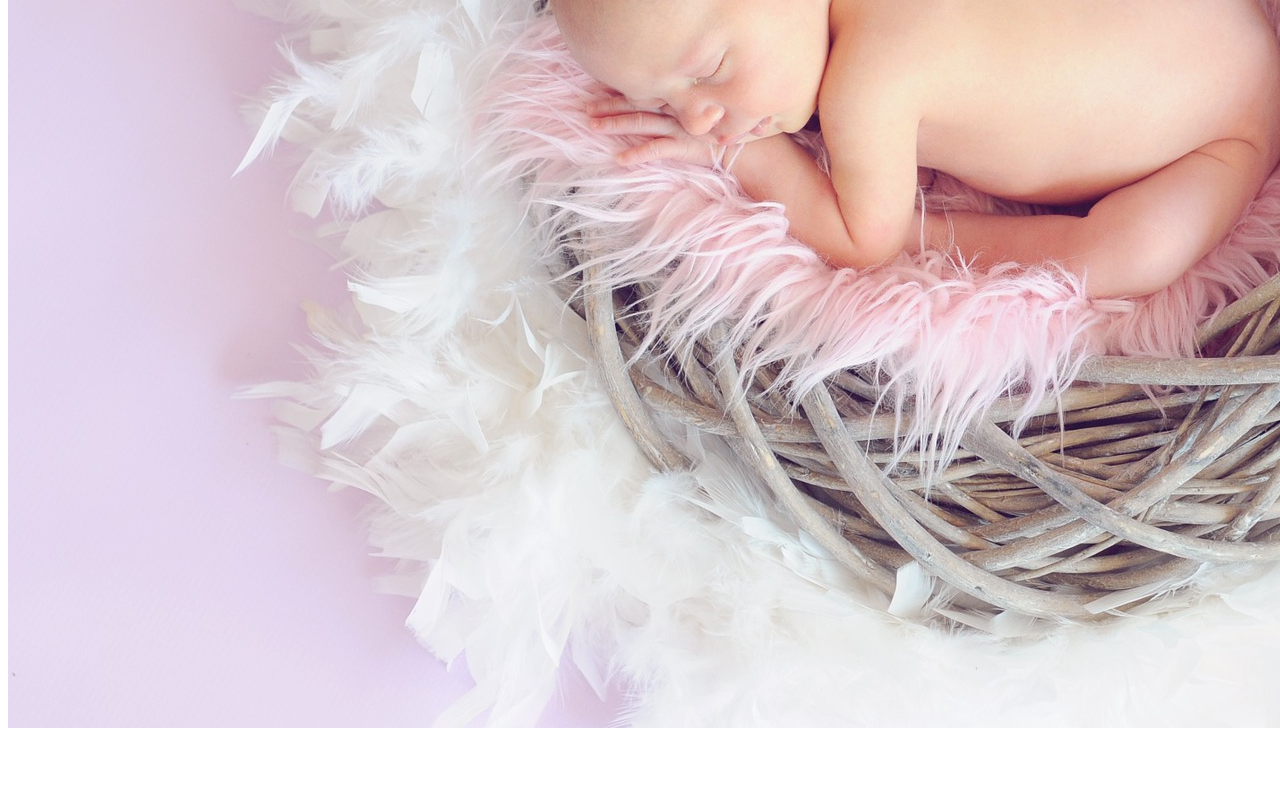
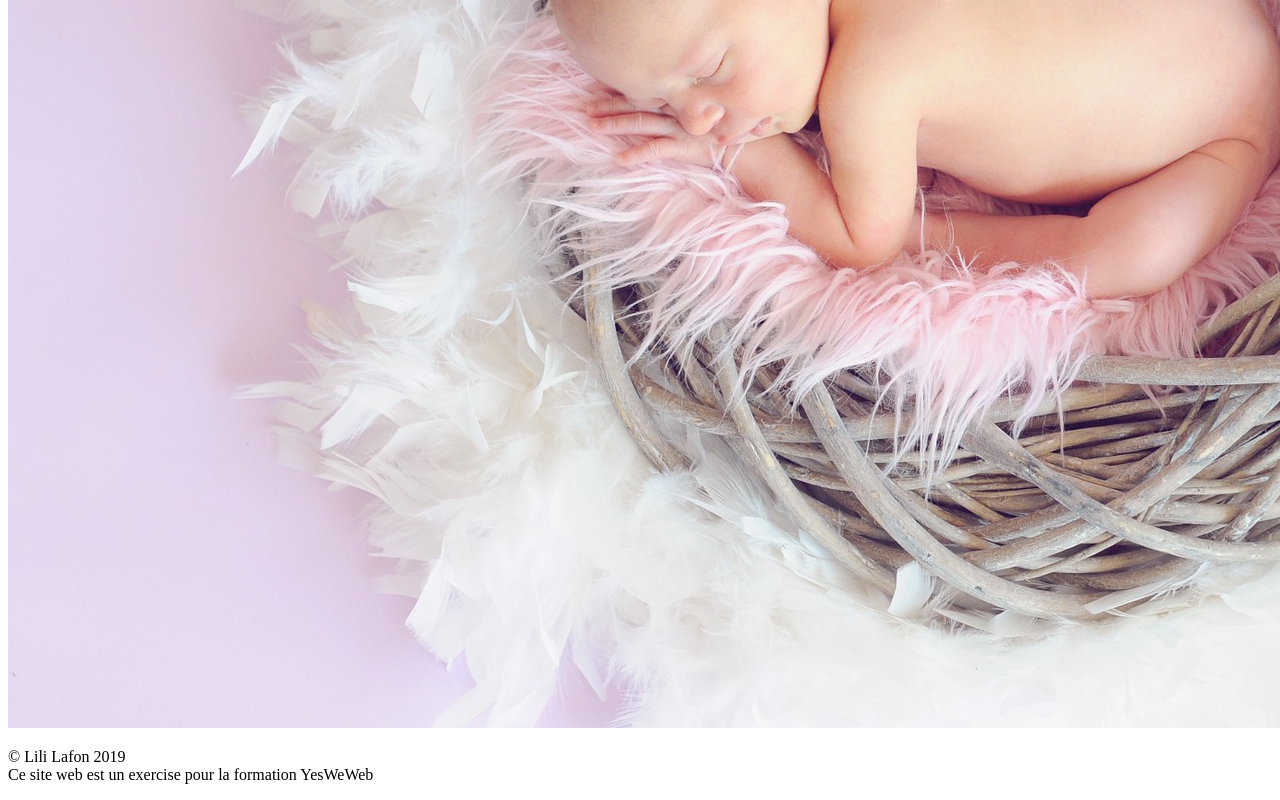
Before and after one commit to BenBenharrat/livraison03-yesweweb, a plain HTML site: page index.html in a window 1280 px wide. Shown: the part 573-1373 px from the top of the page. Before the commit the page ends 1313 px from the top, so only its background shows below. Drawn offline with Linux system fonts and the light colour scheme.

Commit message:
added footer info

```diff
--- a/index.html
+++ b/index.html
@@ -19,6 +19,8 @@
     <div>
       <img src="img/baby-784608_1920.jpg" alt="Photo d'un nouveau-né" />
     </div>
-    <footer></footer>
+    <footer>
+        <p>© Lili Lafon 2019 <br> Ce site web est un exercise pour la formation YesWeWeb</p>
+    </footer>
   </body>
 </html>
```
